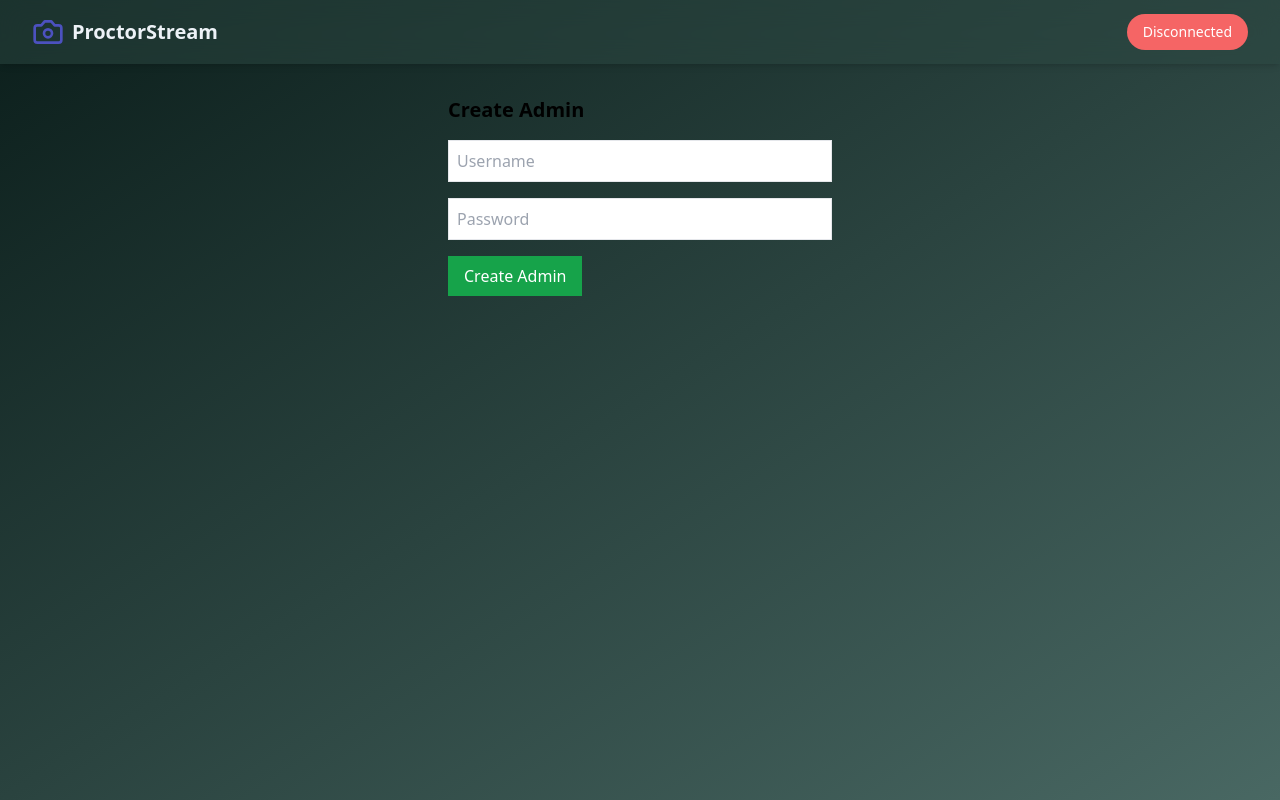
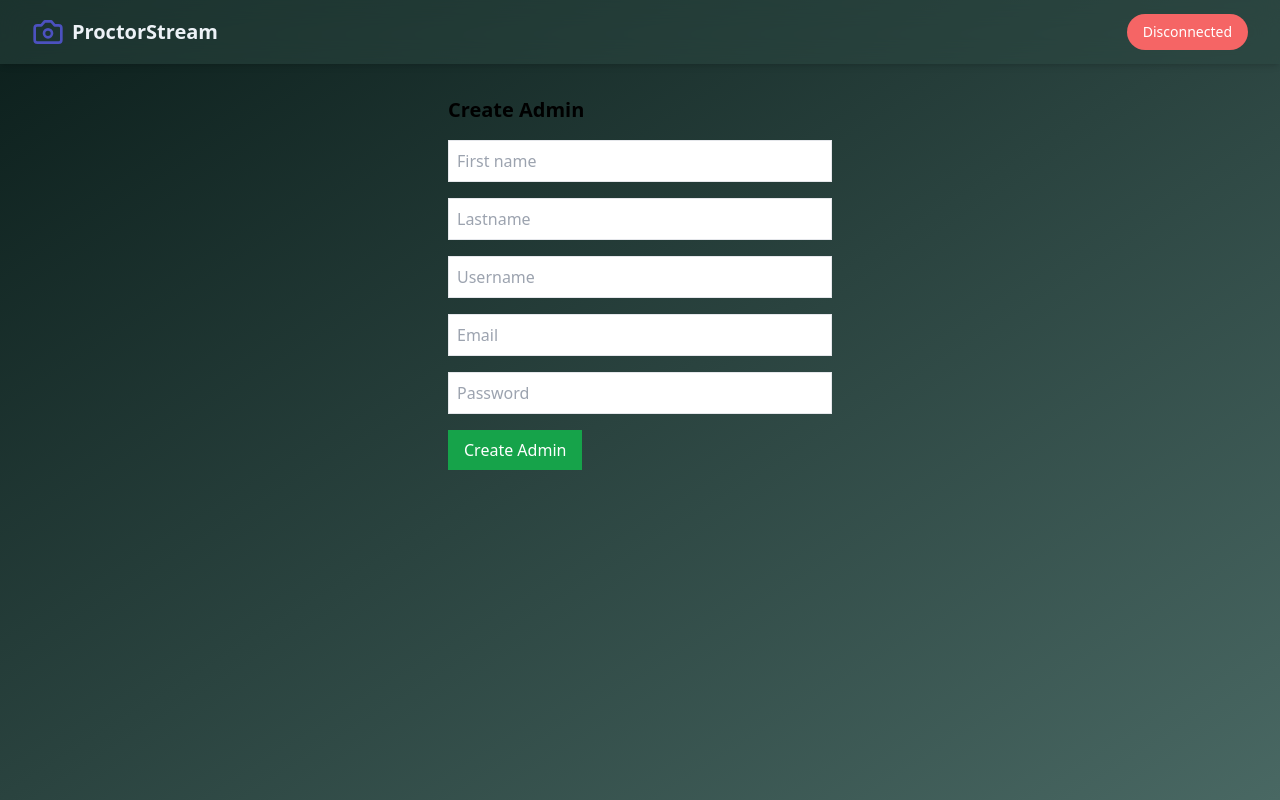
Before and after one commit to Burani0/ciu-backend, a React (Vite) app in the folder project/: page /admin-create in a window 1280 px wide. Built offline with nearby package versions, Linux system fonts and the light colour scheme; no server answers.

Commit message:
updated the admin routes

```diff
--- a/project/src/components/CreateAdminPage.tsx
+++ b/project/src/components/CreateAdminPage.tsx
@@ -2,18 +2,28 @@ import React, { useState } from 'react';
 import axios from 'axios';
 
 const CreateAdminPage = () => {
+  const [first_name, setFirst_name] = useState('');
+  const [last_name, setLast_name] = useState('');
   const [username, setUsername] = useState('');
+  const [email, setEmail] = useState('');
   const [password, setPassword] = useState('');
 
   const handleCreate = async () => {
     try {
       await axios.post('http://localhost:3001/api/admin/create-admin', {
+        first_name,
+        last_name,
         username,
+        email,
         password,
       });
       alert('Admin created');
+      setFirst_name('');
+      setLast_name('');
       setUsername('');
+      setEmail('');
       setPassword('');
+
     } catch (err: any) {
       alert(err.response?.data?.message || 'Error creating admin');
     }
@@ -24,9 +34,29 @@ const CreateAdminPage = () => {
       <h1 className="text-xl font-bold mb-4">Create Admin</h1>
       <input
         className="w-full border p-2 mb-4"
+        placeholder="First name"
+        value={first_name }
+        onChange={(e) => setFirst_name(e.target.value)}
+      />
+      <input
+        className="w-full border p-2 mb-4"
+        placeholder="Lastname"
+        value={last_name}
+        onChange={(e) => setLast_name(e.target.value)}
+      />
+
+      <input
+        className="w-full border p-2 mb-4"
         placeholder="Username"
         value={username}
         onChange={(e) => setUsername(e.target.value)}
+      />
+      <input
+        className="w-full border p-2 mb-4"
+        placeholder="Email"
+        type="email"
+        value={email}
+        onChange={(e) => setEmail(e.target.value)}
       />
       <input
         className="w-full border p-2 mb-4"
```
